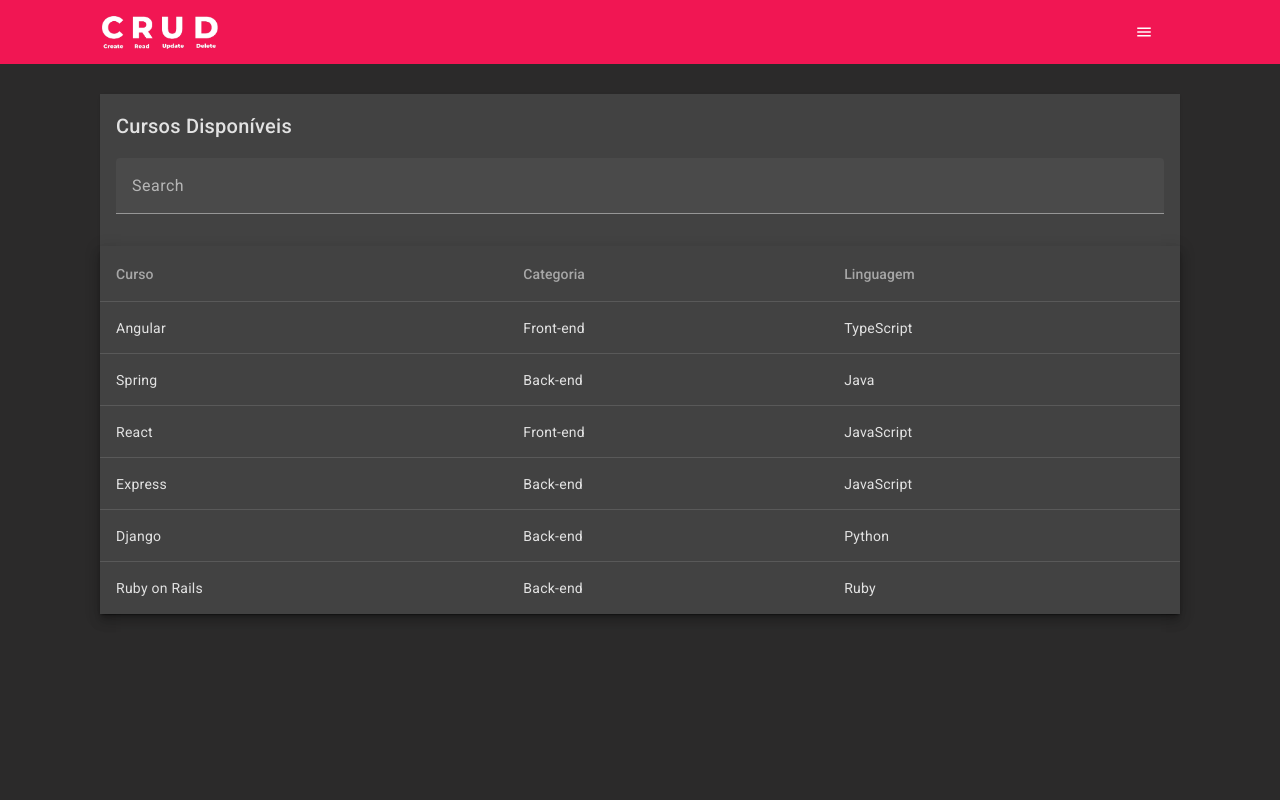
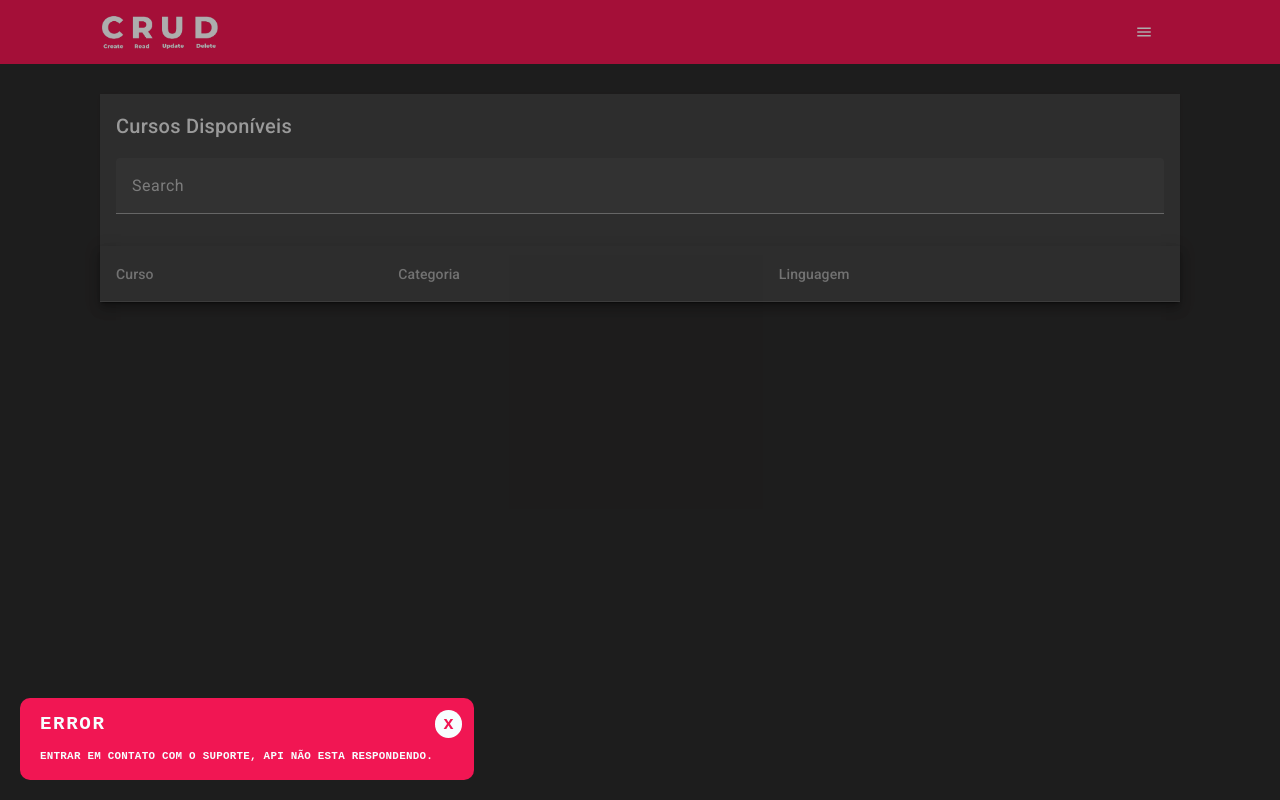
Before and after one commit to JuanLuky/crud-cursos, an Angular app: page /courses in a window 1280 px wide. Built offline with nearby package versions, Linux system fonts and the light colour scheme; no server answers.

Commit message:
Feet:"Melhorias caso API caia, validando com pop"

```diff
--- a/src/app/components/courses/courses.component.ts
+++ b/src/app/components/courses/courses.component.ts
@@ -6,15 +6,17 @@
 import { MatProgressSpinnerModule } from '@angular/material/progress-spinner';
 import { MatTableModule } from '@angular/material/table';
 import { MatToolbarModule } from '@angular/material/toolbar';
-import { Observable } from 'rxjs';
+import { Observable, catchError, of } from 'rxjs';
 import { Course } from '../../model/course';
 import { CoursesService } from '../../services/courses.service';
 import { AsyncPipe } from '@angular/common';
+import { ErrorComponent } from '../../shared/error/error.component';
+import { MatDialog } from '@angular/material/dialog';
 
 @Component({
   selector: 'app-courses',
   standalone: true,
-  imports: [ MatTableModule, MatCardModule, MatInputModule, MatFormFieldModule, FormsModule, MatToolbarModule,MatProgressSpinnerModule, AsyncPipe],
+  imports: [ MatTableModule, MatCardModule, MatInputModule, MatFormFieldModule, FormsModule, MatToolbarModule,MatProgressSpinnerModule, AsyncPipe, ErrorComponent],
   templateUrl: './courses.component.html',
   styleUrl: './courses.component.scss'
 })
@@ -24,7 +26,21 @@
 
   private coursesService = inject(CoursesService);
 
-  constructor() {
-    this.courses$ = this.coursesService.list();
+  constructor( public dialog: MatDialog ) {
+    this.courses$ = this.coursesService.list()
+    .pipe(
+      catchError(error => {
+        this.onError('');
+        return of([]);
+      })
+    );
+  }
+
+  onError( errorMsg: string) {
+    this.dialog.open(ErrorComponent, {
+      data: {
+        error: errorMsg,
+      },
+    });
   }
 }
--- a/src/app/services/courses.service.ts
+++ b/src/app/services/courses.service.ts
@@ -9,7 +9,7 @@
 export class CoursesService {
 
   private http = inject(HttpClient);
-  private readonly URL_API = '../../assets/courses.json';
+  private readonly URL_API = '../../assets/courses.jsons';
 
   constructor() { }
 
@@ -18,7 +18,6 @@
     .pipe(
       first(),
       delay(2000),
-      tap( courses => console.log(courses))
     );
   }
 }
--- /dev/null
+++ b/src/app/shared/error/error.component.html
@@ -0,0 +1,10 @@
+<div class="container">
+  <div class="content-text">
+    <h1 class="error-title">Error</h1>
+    <p class="error-sub">
+      Entrar em contato com o suporte, API não esta respondendo.
+    </p>
+  </div>
+  <button class="btn-close" mat-dialog-close>x</button>
+
+</div>
--- /dev/null
+++ b/src/app/shared/error/error.component.scss
@@ -0,0 +1,52 @@
+@import '_variables.scss';
+
+.container {
+  padding: 2px 10px 2px 20px;
+  position: fixed;
+  bottom: 0;
+  left: 0;
+  margin: 20px;
+  background-color: $red;
+  border-radius: 10px;
+  display: flex;
+  align-items: center;
+  justify-content: space-between;
+}
+
+.error-title {
+  margin-top: 8px;
+  font-size: 1.2rem;
+  color: $gray-100;
+  font-weight: bold;
+  letter-spacing: 1.6px;
+  font-family: monospace;
+  text-transform: uppercase;
+}
+.error-sub {
+  margin-top: -10px;
+  font-size: .68rem;
+  color: $gray-100;
+  font-weight: bold;
+  font-family: monospace;
+  text-transform: uppercase;
+}
+
+.btn-close {
+  background-color: $gray-100;
+  border: none;
+  outline: none;
+  color: $red;
+  font-weight: bold;
+  padding: 3px 8.4px;
+  text-align: center;
+  text-decoration: none;
+  line-height: 1.2;
+  font-size: 18px;
+  margin: 4px 2px;
+  cursor: pointer;
+  border-radius: 25px;
+  margin-top: -26px;
+}
+.btn-close:hover {
+  background-color: $gray-1005;
+}
--- a/src/colors/_variables.scss
+++ b/src/colors/_variables.scss
@@ -2,8 +2,13 @@
 $blue: oklch(51.01% 0.274 263.83);
 $violet: oklch(53.18% 0.28 296.97);
 $red: oklch(61.42% 0.238 15.34);
+$red: oklch(61.42% 0.238 15.34);
+$reds: #ff3535;
+
+
 
 $gray-900: #2b2a2a;
 $gray-700: #424242;
+$gray-1005: #f7feffd7;
 $gray-100: #f7feff;
 $gray-200: #e2e2e2;
```
Also changed, not shown: src/app/shared/error/error.component.ts (added, +23 -0 lines).
